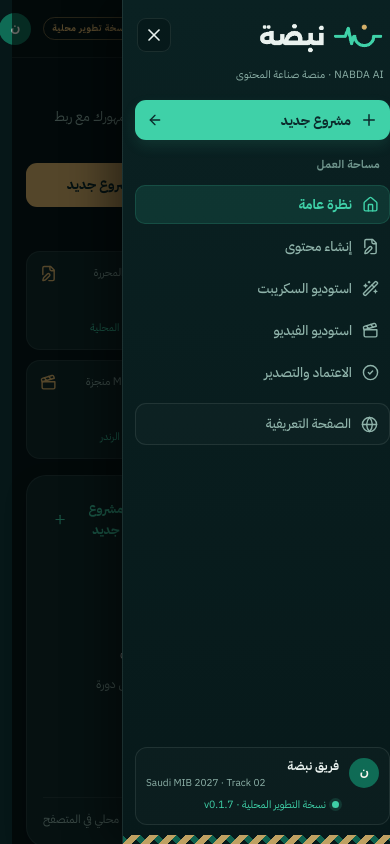
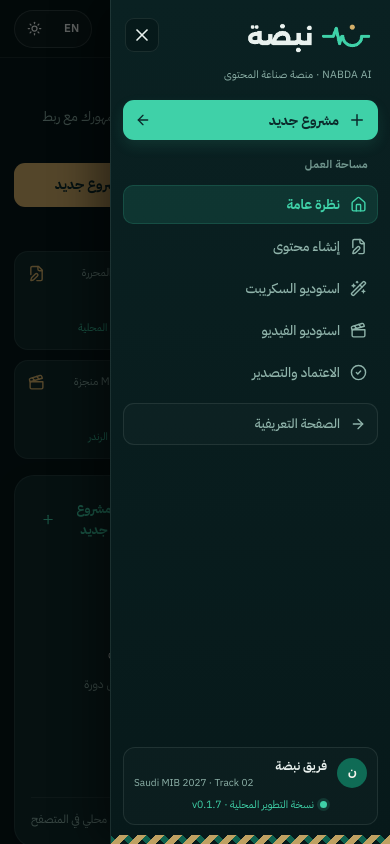
Before and after one commit to Fatoomnoour/nabda-ai-studio, a Next.js app: page /app in a window 390 px wide. Both pictures are taken after a click on the button 358 px from the left and 28 px from the top of the page. Shown: the top 844 px of the page. Built offline with nearby package versions, Linux system fonts and the light colour scheme; a web font is replaced by a local one.

Commit message:
fix mobile view

```diff
--- a/src/app/globals.css
+++ b/src/app/globals.css
@@ -36,6 +36,8 @@
 
 html {
   scroll-behavior: smooth;
+  max-width: 100%;
+  overflow-x: clip;
 }
 
 body {
@@ -45,7 +47,8 @@ body {
   font-family: "IBM Plex Sans Arabic", Tahoma, sans-serif;
   font-size: 15px;
   line-height: 1.72;
-  overflow-x: hidden;
+  max-width: 100%;
+  overflow-x: clip;
   -webkit-font-smoothing: antialiased;
 }
 
@@ -107,6 +110,9 @@ p {
 /* App Shell & Sidebar */
 .app-shell {
   min-height: 100vh;
+  width: 100%;
+  max-width: 100%;
+  overflow-x: clip;
   display: grid;
   grid-template-columns: var(--sidebar-w) minmax(0, 1fr);
   direction: rtl;
@@ -337,11 +343,16 @@ p {
 /* Main Header & Workspace Container */
 .main-content {
   min-width: 0;
+  width: 100%;
+  max-width: 100%;
+  overflow-x: clip;
   background: radial-gradient(900px 380px at 80% -200px, rgba(15, 107, 85, 0.14), transparent 70%), var(--bg);
 }
 
 .main-header {
   height: 60px;
+  width: 100%;
+  max-width: 100%;
   border-bottom: 1px solid var(--border);
   display: flex;
   align-items: center;
@@ -365,15 +376,22 @@ p {
 .header-location {
   font-size: 13px;
   color: var(--muted);
+  min-width: 0;
+  flex: 1;
 }
 
 .header-location strong {
   color: var(--text);
   font-weight: 700;
+  min-width: 0;
+  overflow: hidden;
+  text-overflow: ellipsis;
+  white-space: nowrap;
 }
 
 .header-right {
   gap: 12px;
+  flex-shrink: 0;
 }
 
 .demo-pill {
@@ -2545,22 +2563,35 @@ select.field-input {
 
 @media (max-width: 850px) {
   .app-shell {
-    grid-template-columns: 1fr;
+    grid-template-columns: minmax(0, 1fr);
   }
   .sidebar {
     position: fixed;
+    top: 0;
+    bottom: 0;
+    right: 0;
+    left: auto;
     inset-inline-start: 0;
+    inset-inline-end: auto;
     inset-block: 0;
-    width: min(86vw, 280px);
+    width: min(82vw, 280px);
+    max-width: 100vw;
     height: 100dvh;
     max-height: 100dvh;
     overflow-y: auto;
-    transform: translateX(105%);
-    transition: transform 0.22s ease;
+    z-index: 40;
+    transform: translate3d(100%, 0, 0);
+    visibility: hidden;
+    pointer-events: none;
+    transition: transform 0.24s ease, visibility 0s linear 0.24s;
+    box-shadow: none;
+  }
+  .sidebar.open {
+    transform: translate3d(0, 0, 0);
+    visibility: visible;
+    pointer-events: auto;
+    transition: transform 0.24s ease, visibility 0s linear 0s;
     box-shadow: -15px 0 40px rgba(0, 0, 0, 0.45);
-  }
-  .sidebar.open {
-    transform: translateX(0);
   }
   .sidebar-top {
     padding-inline-end: 42px;
@@ -2570,7 +2601,7 @@ select.field-input {
     position: fixed;
     inset: 0;
     background: rgba(0, 0, 0, 0.6);
-    z-index: 29;
+    z-index: 35;
     border: 0;
   }
   .mobile-close {
@@ -2618,12 +2649,19 @@ select.field-input {
   }
   .header-location > span,
   .header-location > svg,
-  .metrics-caption small {
+  .metrics-caption small,
+  .demo-pill,
+  .user-circle {
     display: none;
   }
-  .demo-pill {
-    font-size: 9px;
-    padding: 3px 8px;
+  .header-right {
+    gap: 6px;
+  }
+  .info-strip {
+    min-width: 0;
+  }
+  .go-next {
+    white-space: normal;
   }
   .home-mode-grid,
   .mode-cards-grid,
@@ -2799,11 +2837,18 @@ select.field-input {
 
 @media (max-width: 850px) {
   .app-shell[dir="ltr"] .sidebar {
-    transform: translateX(-105%);
+    left: 0;
+    right: auto;
+    inset-inline-start: 0;
+    inset-inline-end: auto;
+    transform: translate3d(-100%, 0, 0);
+    box-shadow: none;
+  }
+  .app-shell[dir="ltr"] .sidebar.open {
+    transform: translate3d(0, 0, 0);
+    visibility: visible;
+    pointer-events: auto;
     box-shadow: 15px 0 40px rgba(0, 0, 0, 0.35);
-  }
-  .app-shell[dir="ltr"] .sidebar.open {
-    transform: translateX(0);
   }
 }
 
@@ -2893,11 +2938,6 @@ html[data-theme="light"] .sidebar-landing-link {
 
 @media (max-width: 640px) {
   .header-landing-btn {
-    padding: 0 9px;
-    min-width: 34px;
-    justify-content: center;
-  }
-  .header-landing-btn span {
     display: none;
   }
 }
--- a/src/components/NabdaWorkspace.tsx
+++ b/src/components/NabdaWorkspace.tsx
@@ -13,7 +13,6 @@ import {
   Clapperboard,
   FileEdit,
   FolderOpen,
-  Globe,
   Home,
   Layers3,
   Lightbulb,
@@ -63,6 +62,7 @@ export function NabdaWorkspace() {
   const WORKFLOW = isEn ? w.workflow : WORKFLOW_AR;
   const VIEW_TITLES = isEn ? w.viewTitles : VIEW_TITLES_AR;
   const ForwardArrow = isEn ? ArrowRight : ArrowLeft;
+  const BackArrow = isEn ? ArrowLeft : ArrowRight;
   const ForwardChevron = isEn ? ChevronRight : ChevronLeft;
 
   const service = useMemo(() => createNabdaService(), []);
@@ -318,7 +318,7 @@ export function NabdaWorkspace() {
             <span>{isEn ? w.nav.final : "الاعتماد والتصدير"}</span>
           </button>
           <Link href="/" className="sidebar-landing-link" onClick={() => setMobileMenu(false)}>
-            <Globe size={17} />
+            <BackArrow size={16} aria-hidden="true" />
             <span>{isEn ? w.backToLanding : "الصفحة التعريفية"}</span>
           </Link>
         </nav>
@@ -358,9 +358,7 @@ export function NabdaWorkspace() {
               href="/"
               className="header-landing-btn"
               aria-label={isEn ? w.backToLandingAria : "العودة إلى الصفحة التعريفية"}
-              title={isEn ? w.backToLandingAria : "العودة إلى الصفحة التعريفية"}
             >
-              <Globe size={15} aria-hidden="true" />
               <span>{isEn ? w.backToLanding : "الصفحة التعريفية"}</span>
             </Link>
             <PreferencesControls variant="workspace" compact />
--- a/src/styles/landing.css
+++ b/src/styles/landing.css
@@ -690,8 +690,10 @@ html { scroll-behavior: smooth; scroll-padding-top: 5.5rem; }
   color: var(--nabda-mint);
 }
 @media (max-width: 860px) {
+  .nabda-nav__bar { gap: 0.5rem; padding-inline: 0.85rem; }
+  .nabda-nav .nabda-logo { width: clamp(6.5rem, 30vw, 8.6rem); }
   .nabda-nav__prefs { margin-inline-start: auto; }
-  .nabda-nav__toggle { margin-inline-start: 0.35rem; }
+  .nabda-nav__toggle { margin-inline-start: 0.25rem; }
 }
 
 /* LTR adjustments for English mode */
```
